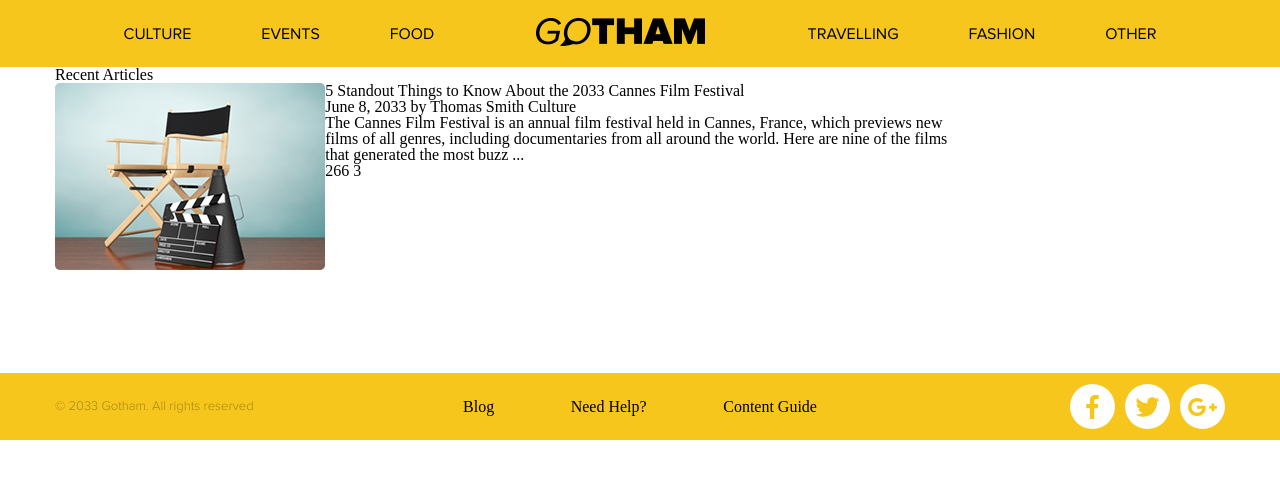
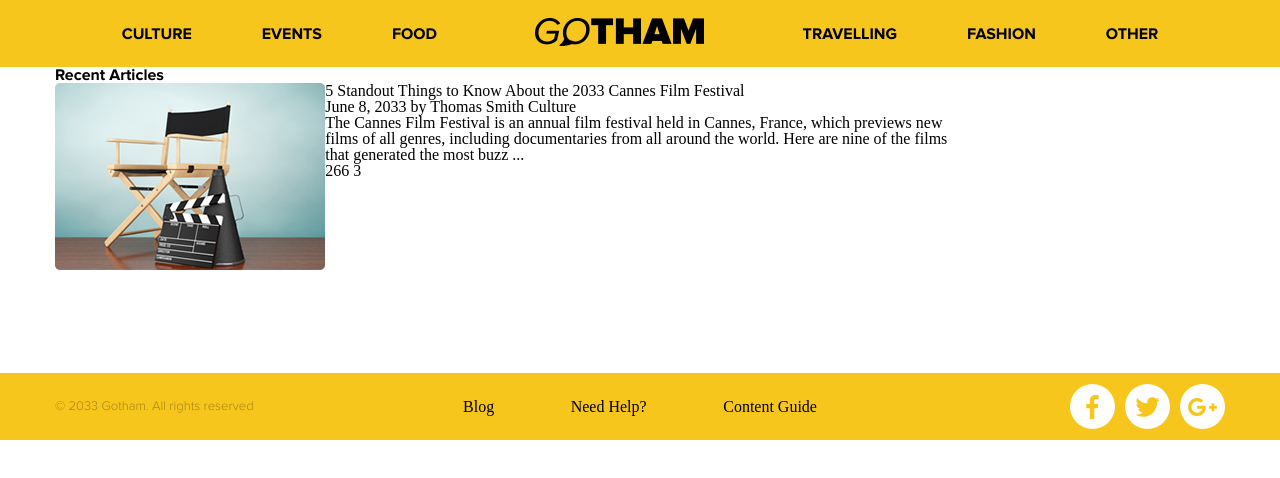
Before and after one commit to henry88lay/result-oriented-web-developer, a plain HTML site: page Projects/GoTHAM/index.html in a window 1280 px wide. Drawn offline with Linux system fonts and the light colour scheme.

Commit message:
added h2 and fonts bold

```diff
--- a/Projects/GoTHAM/CSS/styles.css
+++ b/Projects/GoTHAM/CSS/styles.css
@@ -70,6 +70,13 @@ table {
             url('../fonts/ProximaNova-Regular.ttf') format('truetype');
 }
 
+@font-face {
+    font-family: Proxima;
+    src:    url('../fonts/ProximaNova-Bold.woff') format('woff'),
+            url('../fonts/ProximaNova-Bold.ttf') format('truetype');
+}
+
+
 body{
     font-size: 16px;
 
@@ -134,6 +141,11 @@ article {
     display: flex;
 }
 
+h2{
+    font-family: Proxima;
+
+}
+
 .article-left{
     width: 30%;
 }
```
Also changed, not shown: Projects/GoTHAM/fonts/ProximaNova-Bold.ttf (added), Projects/GoTHAM/fonts/ProximaNova-Bold.woff (added).
